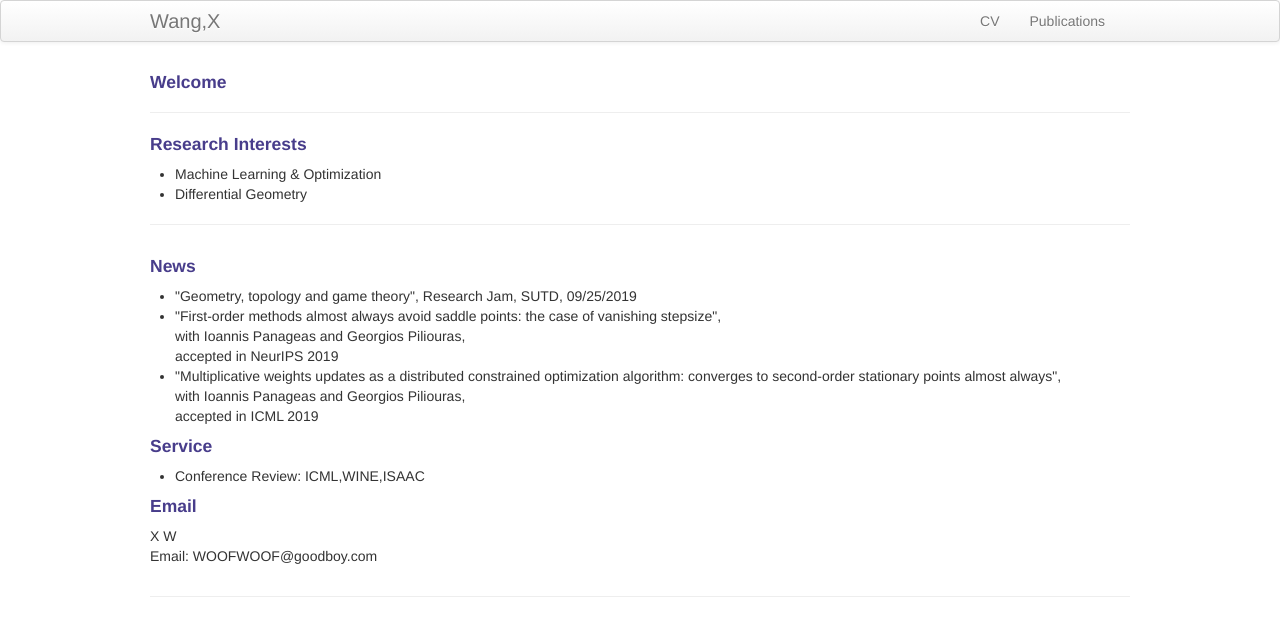
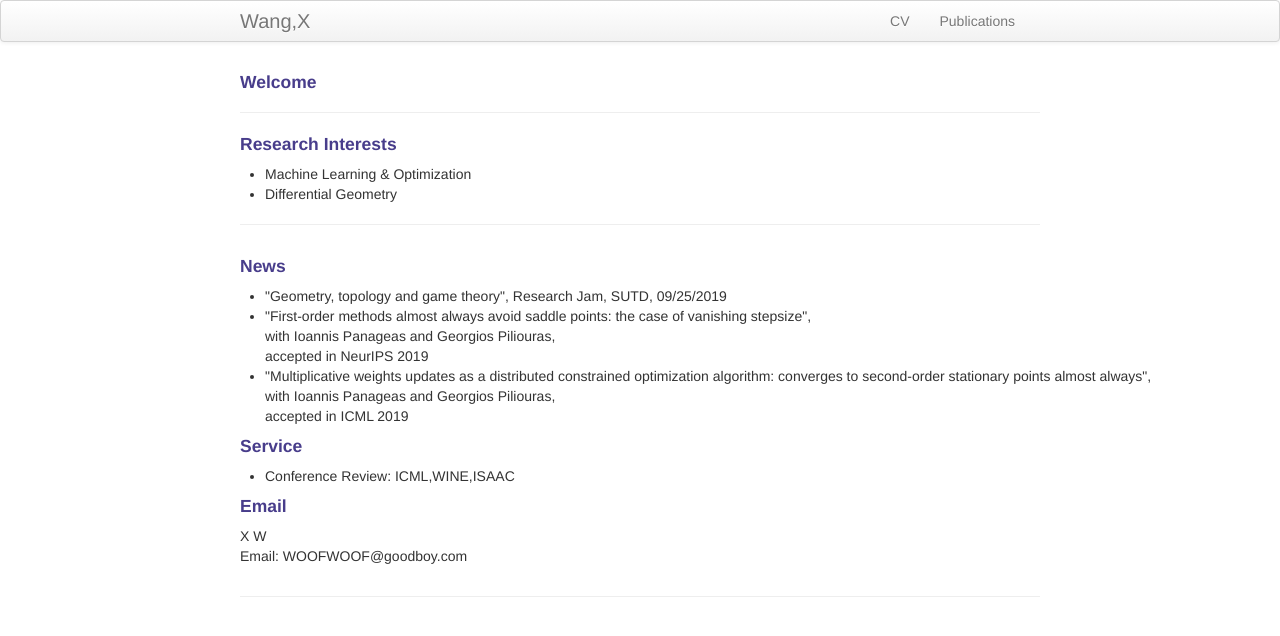
Before and after one commit to xiiaowang/xiiaowang.github.io, a Jekyll site: the page built from index.md, in a window 1280 px wide. Shown: the top 636 px of the page. Built offline with Jekyll 4.4.1, drawn with Linux system fonts in a browser that asks for light colours.

Commit message:
Update style.css

```diff
--- a/assets/themes/twitter/css/style.css
+++ b/assets/themes/twitter/css/style.css
@@ -1,7 +1,7 @@
 /* Custom container */
 .container-narrow {
   margin: 0 auto;
-  max-width: 980px; }
+  max-width: 800px; }
 
 .container-narrow > hr {
   margin: 30px 0; }
```
